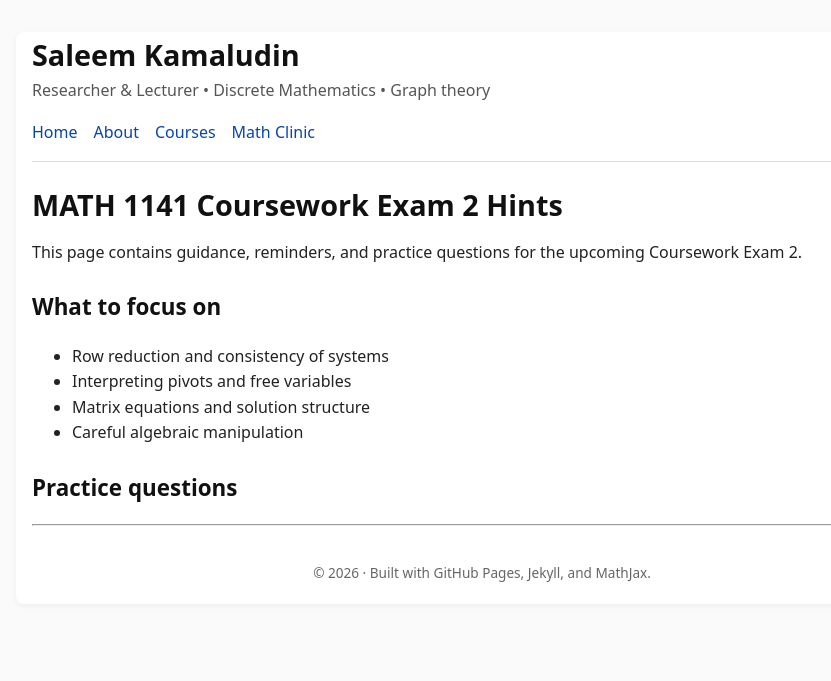
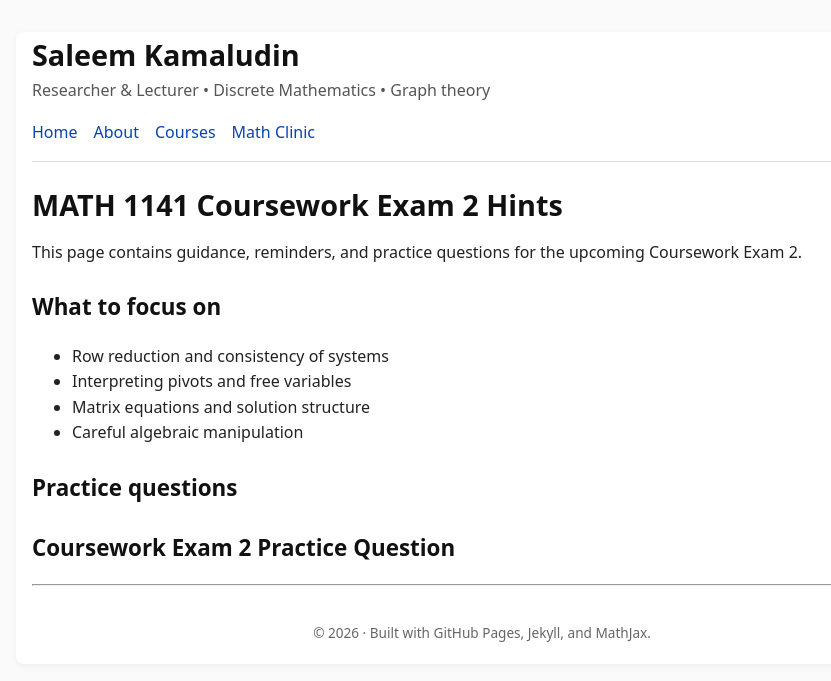
Before and after one commit to SaleemKamaludin/SaleemKamaludin.github.io, a Jekyll site: the page built from courses/math-1141-coursework-exam-2-hints.md, in a window 1280 px wide. Shown: the top 681 px of the page, without its empty margins (158-989 px from the left). Built offline with Jekyll 4.4.1, drawn with Linux system fonts in a browser that asks for light colours.

Commit message:
Update math-1141-coursework-exam-2-hints.md

```diff
--- a/courses/math-1141-coursework-exam-2-hints.md
+++ b/courses/math-1141-coursework-exam-2-hints.md
@@ -15,3 +15,5 @@ This page contains guidance, reminders, and practice questions for the upcoming
 - Careful algebraic manipulation
 
 ## Practice questions
+
+<h2>Coursework Exam 2 Practice Question</h2>
```
